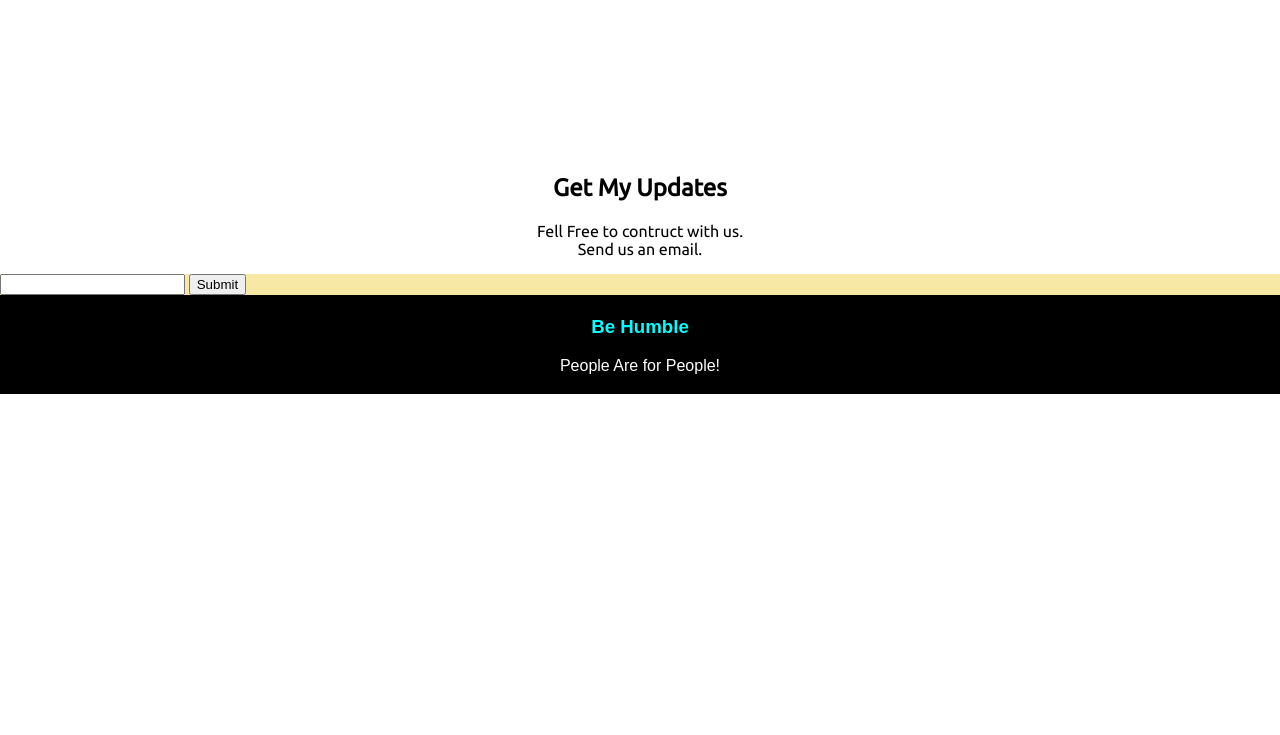
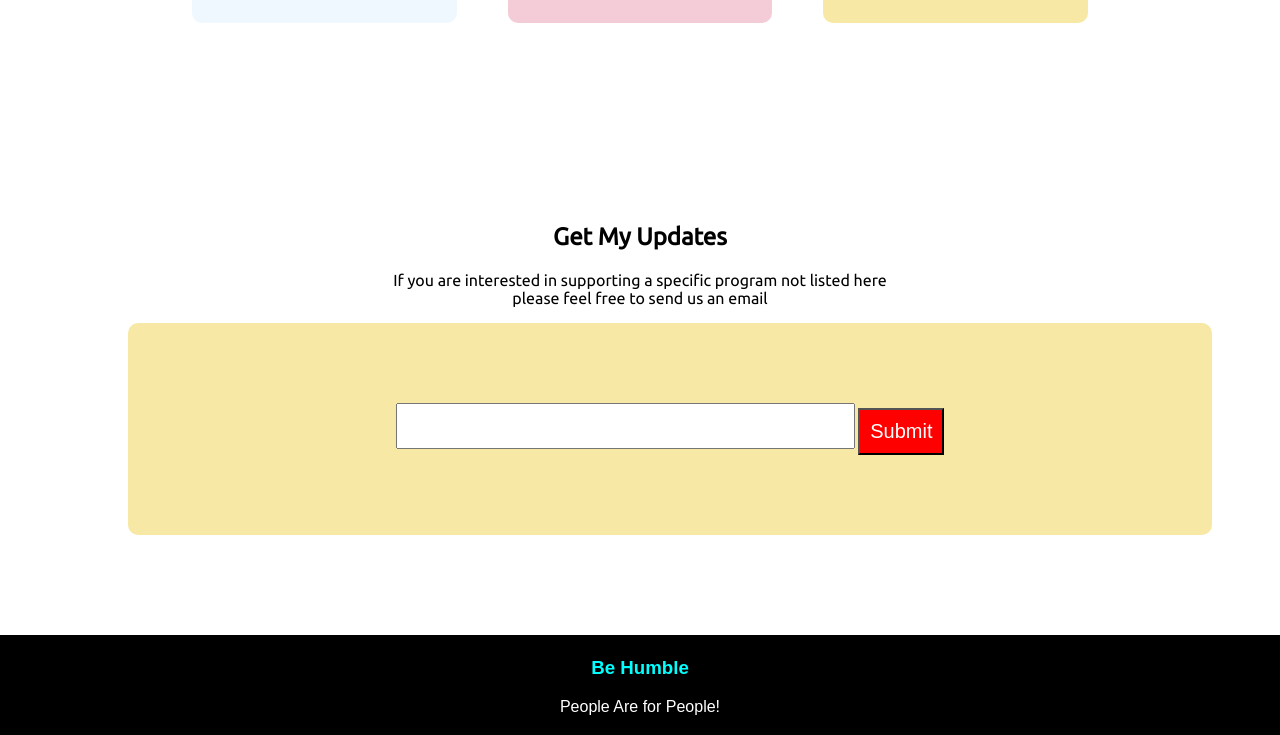
Before and after one commit to osmanshaon/donate-today, a plain HTML site: page index.html in a window 1280 px wide. Shown: the part 1810-2545 px from the top of the page. Before the commit the page ends 2204 px from the top, so only its background shows below. Drawn offline with Linux system fonts and the light colour scheme.

Commit message:
pic updated

```diff
--- a/css/style.css
+++ b/css/style.css
@@ -5,13 +5,10 @@ body{
     margin: 0%;
 }
 
-.test{
-    display: flex;
-}
 /* Cover Page ID */
 #cover-page{
     background-image:url(/images/donation-cover.jpg);
-    /* background-repeat: no-repeat; */
+    background-repeat: no-repeat;
     background-size: cover;
     height: 720px;
 }
@@ -141,8 +138,27 @@ body{
 
 
 .email-box{
-    display: flex;
     background-color: #F7E8A6;
+    width: 80%;
+    margin-left: 10%;
+    margin-right: 10%;
+    margin-bottom: 100px;
+    padding: 80px 30px;
+    box-shadow: 10px 10px 40px white;
+    border-radius: 10px;
+}
+
+#input-btn{
+    font-size: 35px
+}
+
+#submit-btn{
+    background-color: red;
+    text-decoration: none;
+    color: white;
+    text-align: center;
+    font-size: 20px;
+    padding: 10px;
 }
 
 
--- a/index.html
+++ b/index.html
@@ -25,7 +25,7 @@
 
 <body>
     <!-- Cover Page Section -->
-    <section class="test">
+    <section>
         <div id="cover-page">
             <div>
                 <h1 id="cover-text-top">Your <span id="spn-color1">100 TK</span><br>
@@ -102,16 +102,16 @@
     <section>
         <div class="donate-plan">
             <h1>Get My Updates</h1>
-            <p>Fell Free to contruct with us.
+            <p>If you are interested in supporting a specific program not listed here
                 <br>
-                Send us an email.
+                please feel free to send us an email
 
             </p>
-            <div class="email-box">
-                <form>
-                    <input type="email" id="email" name="email">
-                    <input type="submit">
-                  </form>
+            <div>
+                <form class="email-box">
+                    <input id="input-btn" type="email" id="email" name="email">
+                    <input id="submit-btn" type="submit">
+                </form>
             </div>
 
         </div>
```
